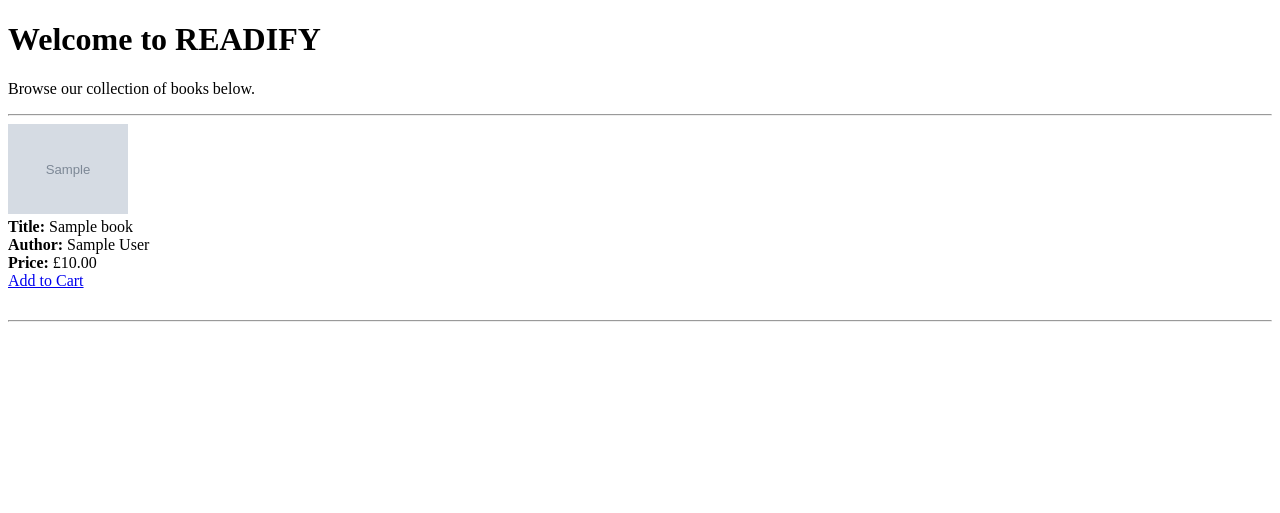
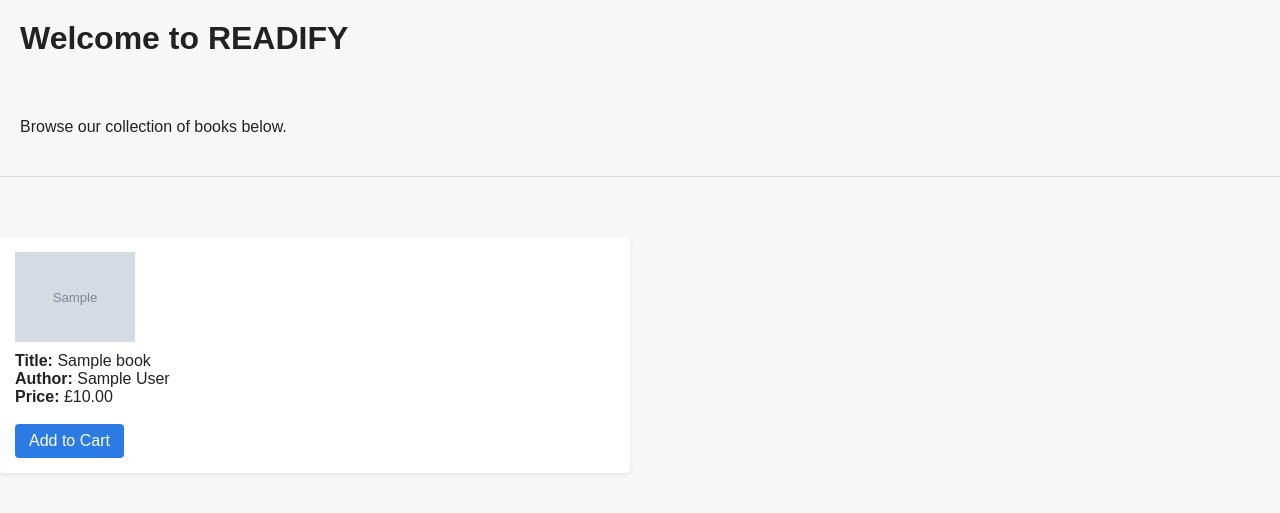
Before and after one commit to Raulsalvatestebaranz/readify, a PHP site: page / in a window 1280 px wide. Shown: the top 513 px of the page. Run offline with PHP 8.4, Linux system fonts and the light colour scheme; tables that the repository leaves empty hold one stand-in row (values such as "Sample post"); grey boxes marked "Sample" are stand-in pictures.

Commit message:
Add basic CSS styling (css-os phase 1)

```diff
--- a/css/style.css
+++ b/css/style.css
@@ -0,0 +1,89 @@
+/* =========================
+   READIFY – Basic UI (css-os)
+   ========================= */
+
+/* Reset-ish */
+body {
+    margin: 0;
+    padding: 0;
+    font-family: Arial, Helvetica, sans-serif;
+    background-color: #f7f7f7;
+    color: #222;
+}
+
+/* Page container */
+body > * {
+    padding: 20px;
+}
+
+/* Navigation */
+nav {
+    background-color: #222;
+    padding: 12px 20px;
+}
+
+nav a {
+    color: #ffffff;
+    text-decoration: none;
+    margin-right: 12px;
+    font-weight: bold;
+}
+
+nav a:hover {
+    text-decoration: underline;
+}
+
+/* Headings */
+h1, h2 {
+    margin-top: 0;
+}
+
+/* Book list */
+.book {
+    background-color: #ffffff;
+    padding: 15px;
+    margin-bottom: 20px;
+    border-radius: 4px;
+    box-shadow: 0 2px 5px rgba(0,0,0,0.08);
+    max-width: 600px;
+}
+
+.book img {
+    display: block;
+    margin-bottom: 10px;
+}
+
+/* Buttons / links */
+a.button,
+input[type="submit"] {
+    display: inline-block;
+    padding: 8px 14px;
+    background-color: #2c7be5;
+    color: #ffffff;
+    text-decoration: none;
+    border: none;
+    border-radius: 4px;
+    cursor: pointer;
+}
+
+a.button:hover,
+input[type="submit"]:hover {
+    background-color: #1a5fc4;
+}
+
+/* Forms */
+input[type="text"],
+input[type="email"],
+input[type="password"],
+input[type="number"] {
+    padding: 6px;
+    margin-bottom: 8px;
+    width: 250px;
+}
+
+/* Cart */
+hr {
+    border: none;
+    border-top: 1px solid #ddd;
+    margin: 20px 0;
+}
--- a/index.php
+++ b/index.php
@@ -12,6 +12,7 @@ $result = mysqli_query($link, $query);
 <head>
     <meta charset="UTF-8">
     <title>READIFY – Online Book Store</title>
+    <link rel="stylesheet" href="css/style.css">
 </head>
 <body>
 
@@ -25,14 +26,13 @@ if (mysqli_num_rows($result) > 0) {
 
     while ($row = mysqli_fetch_array($result, MYSQLI_ASSOC)) {
         echo '
-        <div style="margin-bottom: 30px;">
-            <img src="' . $row['cover_image'] . '" alt="' . $row['title'] . '" width="120"><br>
+        <div class="book">
+            <img src="' . $row['cover_image'] . '" alt="' . $row['title'] . '" width="120">
             <strong>Title:</strong> ' . $row['title'] . '<br>
             <strong>Author:</strong> ' . $row['author'] . '<br>
-            <strong>Price:</strong> £' . $row['price'] . '<br>
-            <a href="added.php?id=' . $row['book_id'] . '">Add to Cart</a>
+            <strong>Price:</strong> £' . $row['price'] . '<br><br>
+            <a class="button" href="added.php?id=' . $row['book_id'] . '">Add to Cart</a>
         </div>
-        <hr>
         ';
     }
 
```
